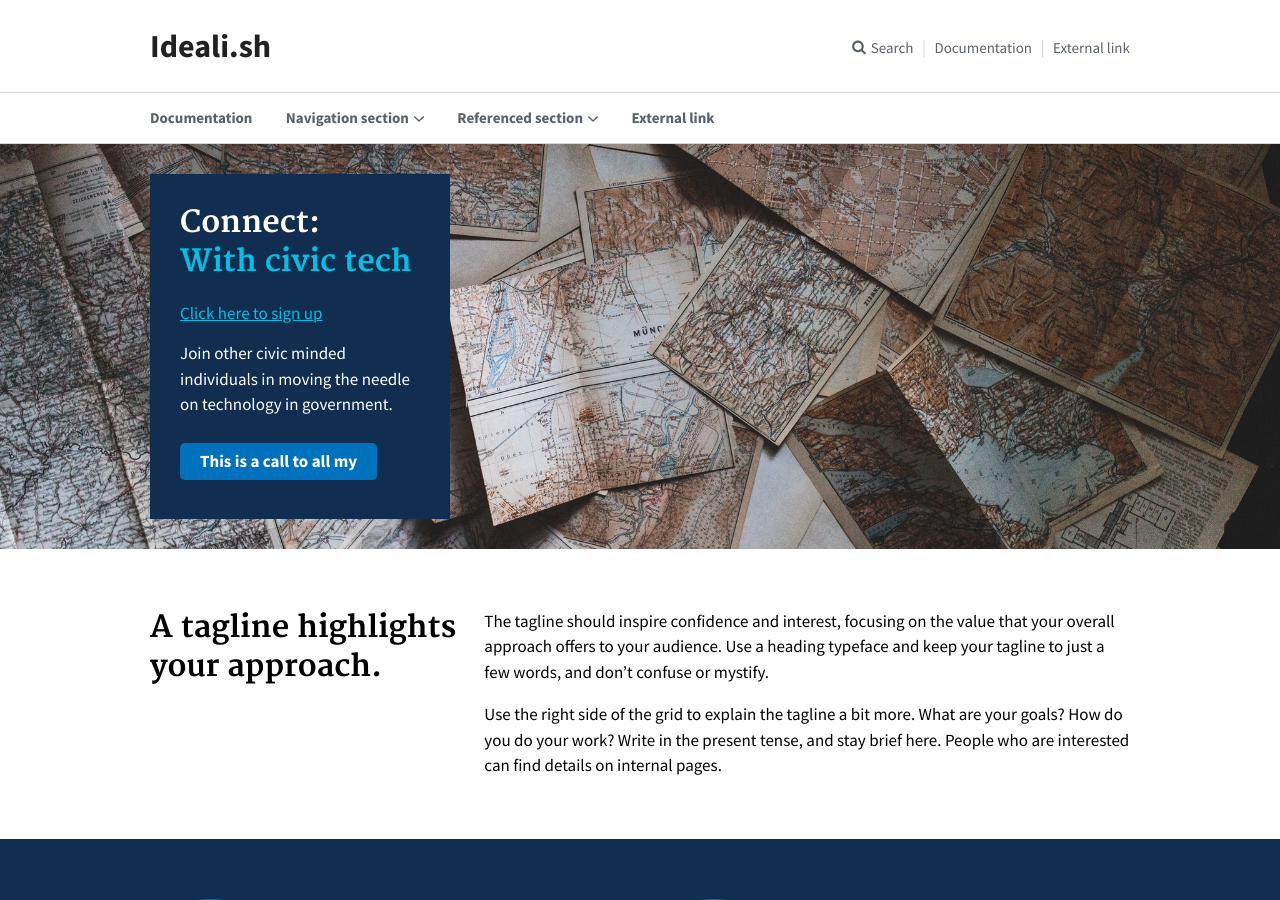
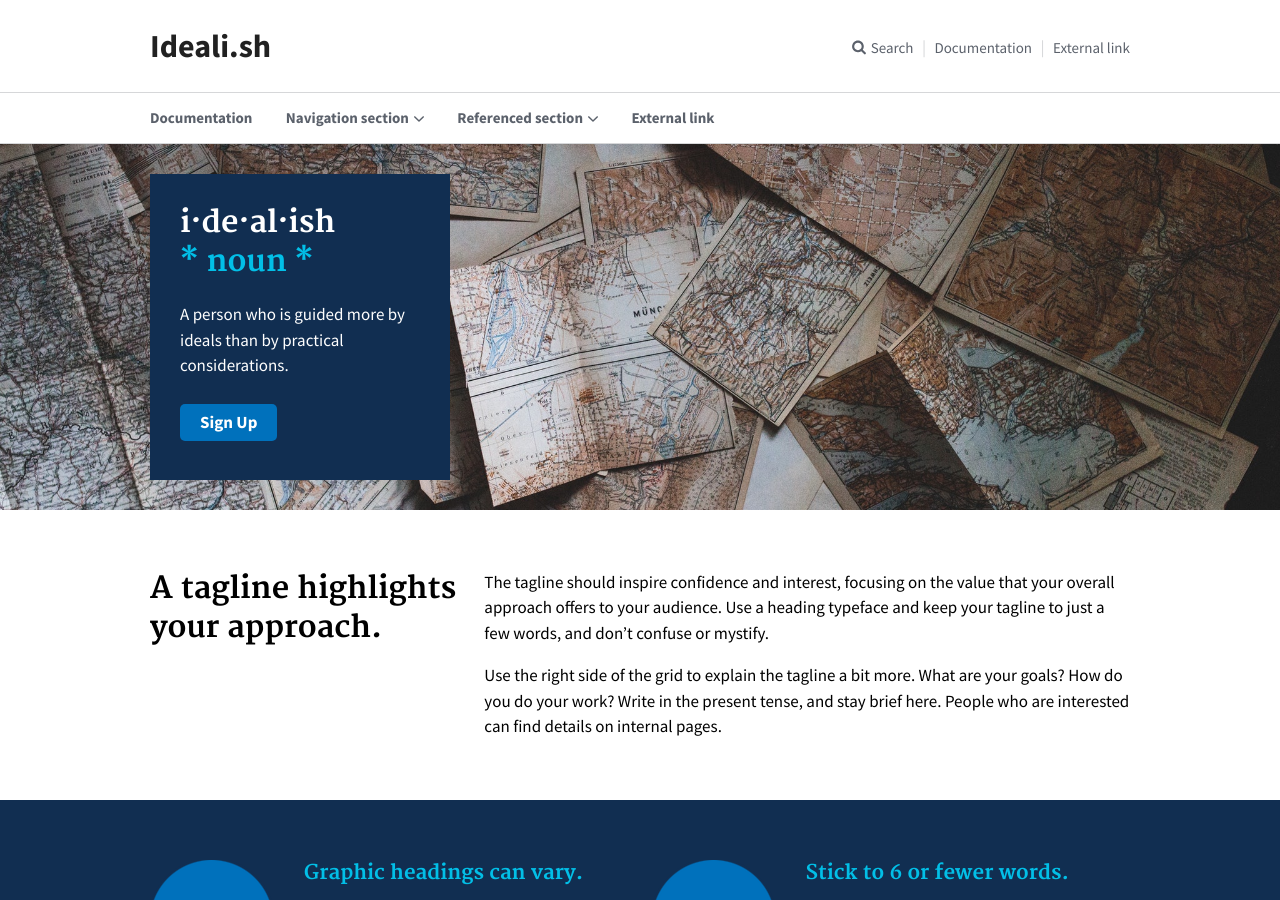
Before and after one commit to idealish/ideali.sh, a Jekyll site: the page built from demo/home.html, in a window 1280 px wide and 900 px high. Built offline with Jekyll 4.4.1, drawn with Linux system fonts in a browser that asks for light colours.

Commit message:
Auto stash before merge of "master" and "origin/master"

```diff
--- a/demo/home.html
+++ b/demo/home.html
@@ -7,15 +7,15 @@ layout: home
 hero:
   image: /assets/uswds/img/hero.jpg
   callout:
-    alt: "Connect:"
-    text: With civic tech
+    alt: "i·de·al·ish"
+    text: "* noun *"
   button:
     href: /callout/
-    text: This is a call to all my
+    text: Sign Up
   link:
-    text: Click here to sign up
+    text:
     href: /link/
-  content: Join other civic minded individuals in moving the needle on technology in government.
+  content: A person who is guided more by ideals than by practical considerations.
 
 tagline: A tagline highlights your approach.
 intro: |
```
